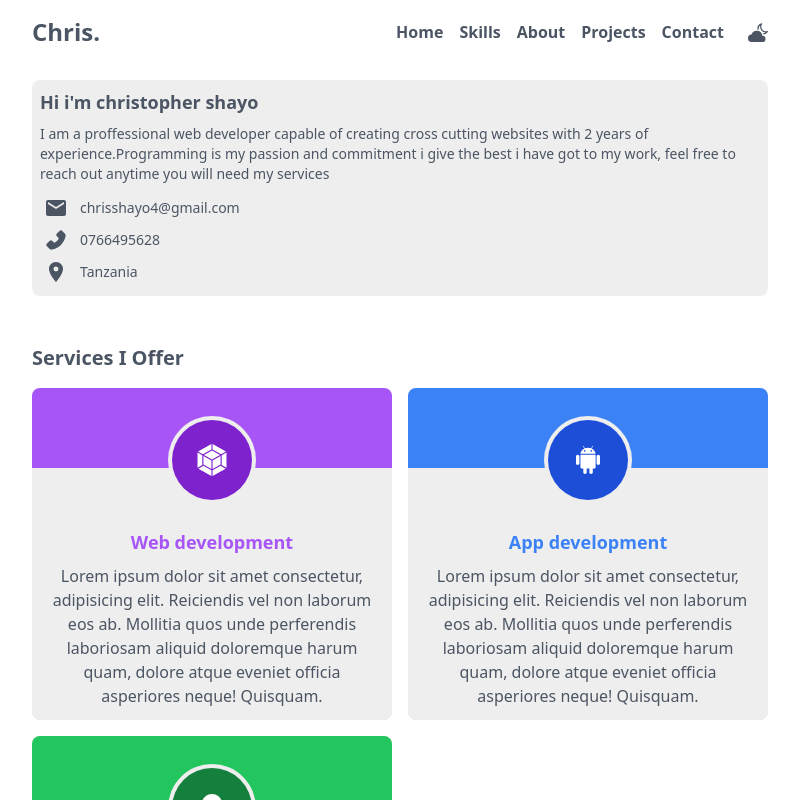
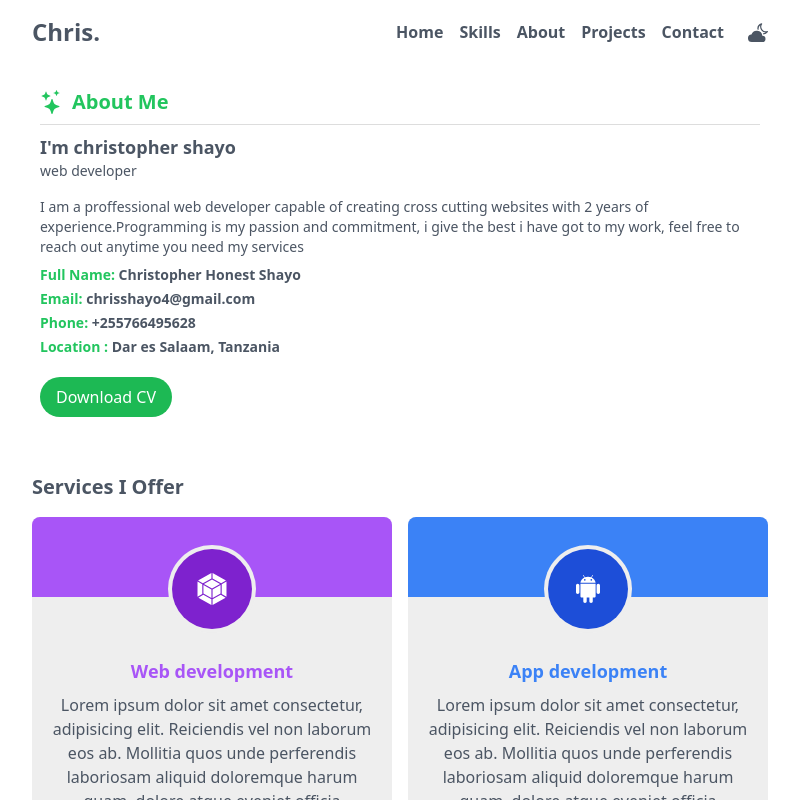
Before and after one commit to shayochris/Personalportfolio, a React (Vite) app: page /About in a window 1280 px wide. Shown: the whole page, without its empty margins (240-1039 px from the left). Built offline with nearby package versions, Linux system fonts and the light colour scheme.

Commit message:
updating...

```diff
--- a/src/components/About.jsx
+++ b/src/components/About.jsx
@@ -3,7 +3,7 @@ import Navbar from './Navbar'
 import { ThemeContext } from '../contexts/ThemeContext';
 import { useContext } from 'react';
 import { GiGraduateCap } from "react-icons/gi"
-import {BsPersonFill, BsPhoneFill} from "react-icons/bs"
+import {BsPersonFill, BsPhoneFill, BsStars} from "react-icons/bs"
 import {SiWebpack} from "react-icons/si"
 import {MdEmail,MdLocationOn} from "react-icons/md"
 import {AiFillAndroid, AiFillBulb, AiFillPhone} from "react-icons/ai"
@@ -14,7 +14,7 @@ import { Link } from 'react-router-dom/cjs/react-router-dom.min';
 import MobileNav from './MobileNav';
 
 export default function About() {
-    const {theme,isDark,ui}=useContext(ThemeContext);
+    const {theme,isDark,ui,border}=useContext(ThemeContext);
   return (
     <div className={`absolute h-full w-full left-0 top-0 overflow-y-scroll ${theme}`}>
         <div className="container ">
@@ -22,29 +22,21 @@ export default function About() {
             {/* <p className='p-2 text-xl text-blue-600'>About me</p> */}
             <div className="p-2 my-2">
 
-                <div className={`my-2  p-2 rounded-lg ${ui}`}>
-                    <p className='pb-2 font-semibold text-lg'>Hi i'm christopher shayo</p>
-                    <p className='text-sm'>I am a proffessional web developer capable of creating cross cutting websites with 2 years of experience.Programming is my passion and commitment i give the best i have got to my work, feel free to reach out anytime you will need my services</p>
+                <div className={`my-2  p-2 rounded-lg`}>
+                    <p className={`pb-2 font-semibold text-xl border-b ${border} flex items-center text-green-500`}>
+                        <span><BsStars className='w-6 h-6 text-green-500 mr-2' /></span>
+                        About Me</p>
+                    <p className='mt-2 font-semibold text-lg'>I'm christopher shayo</p>
+                    <p className="text-sm pb-2">web developer</p>
+                    <p className='text-sm my-2'>I am a proffessional web developer capable of creating cross cutting websites with 2 years of experience.Programming is my passion and commitment, i give the best i have got to my work, feel free to reach out anytime you need my services</p>
                     <div className="mt-2 text-sm">
-                        <div className='flex  items-center'>
-                            <div className='h-8 w-8 rounded-full flex justify-center items-center'>
-                                <MdEmail className='h-6 w-6'/>
-                            </div>
-                            <p className='ml-2'>chrisshayo4@gmail.com</p>
-                        </div>
-                        <div className='flex  items-center'>
-                            <div className='h-8 w-8 rounded-full flex justify-center items-center'>
-                                <AiFillPhone className='h-6 w-6'/>
-                            </div>
-                            <p className='ml-2'>0766495628</p>
-                        </div>
-                        <div className='flex  items-center'>
-                            <div className='h-8 w-8 rounded-full flex justify-center items-center'>
-                                <MdLocationOn className='h-6 w-6'/>
-                            </div>
-                            <p className='ml-2'>Tanzania</p>
-                        </div>
+                       <p className="text-green-500 font-semibold my-1">Full Name: <span className={`${theme}`}>Christopher Honest Shayo</span></p>
+                       <p className="text-green-500 font-semibold my-1">Email: <span className={`${theme}`}>chrisshayo4@gmail.com</span></p>
+                       <p className="text-green-500 font-semibold my-1">Phone: <span className={`${theme}`}>+255766495628</span></p>
+                       <p className="text-green-500 font-semibold my-1">Location : <span className={`${theme}`}>Dar es Salaam, Tanzania</span></p>
                     </div>
+
+                    <button className="bg-primary text-white px-4 py-2 rounded-full mt-4">Download CV</button>
                 </div>
 
                 <div className='mt-12'>
@@ -89,8 +81,30 @@ export default function About() {
                 </div>
                 <div className='mt-12'>
                     <p className='pb-2 font-semibold text-xl '>Education</p>
-                    <div className="mt-2 grid sm:grid-cols-3 gap-4 text-sm mb-2">
-                        <div className={`card flex  items-center p-4 ${ui}`}>
+                    <div className="mt-2 text-sm mb-2">
+                        <div className={`${ui} rounded-lg`}>
+                            <p className={`border-b ${border} p-4 text-lg font-semibold flex items-center`}>
+                                <span><BsStars className='w-6 h-6 text-purple-500 mr-2' /></span>
+                                Bachelor Degree</p>
+                            <div className="p-4">
+                                <div className="flex items-center py-2">
+                                    <GiGraduateCap className='w-5 h-5 mr-2'/>
+                                    <p>Computer Science</p>
+                                </div>
+                                <div className="flex items-center py-2">
+                                    <HiOfficeBuilding className='w-5 h-5 mr-2'/>
+                                    <p>University of Dodoma</p>
+                                </div>
+                                <div className="flex items-center py-2">
+                                    <MdLocationOn className='w-5 h-5 mr-2'/>
+                                    <p>Dodoma, Tanzania</p>
+                                </div> <div className="flex items-center py-2">
+                                    <BiSolidTimeFive className='w-5 h-5 mr-2'/>
+                                    <p>Nov 2018 - Aug 2021</p>
+                                </div>
+                            </div>
+                        </div>
+                        {/* <div className={`card flex  items-center p-4 ${ui}`}>
                             <div className={`${ui} h-8 w-8 rounded-full flex justify-center items-center`}>
                                 <GiGraduateCap className='h-6 w-6'/>
                             </div>
@@ -107,12 +121,12 @@ export default function About() {
                                 <BiSolidTimeFive className='h-6 w-6'/>
                             </div>
                             <p className='ml-2'>2018-2021</p>
-                        </div>
+                        </div> */}
                     </div>
 
                 </div>
 
-                <div className='mt-12'>
+                {/* <div className='mt-12'>
                     <p className='pb-2 font-semibold text-xl'>Experience</p>
                     <div className="mt-2 grid grid-cols-3 gap-4 text-sm mb-2">
                         <div className={`card flex flex-col justify-center items-center p-4 ${ui}`}>
@@ -129,7 +143,7 @@ export default function About() {
                         </div>
                     </div>
 
-                </div>
+                </div> */}
             </div>
         </div>
     </div>
```
